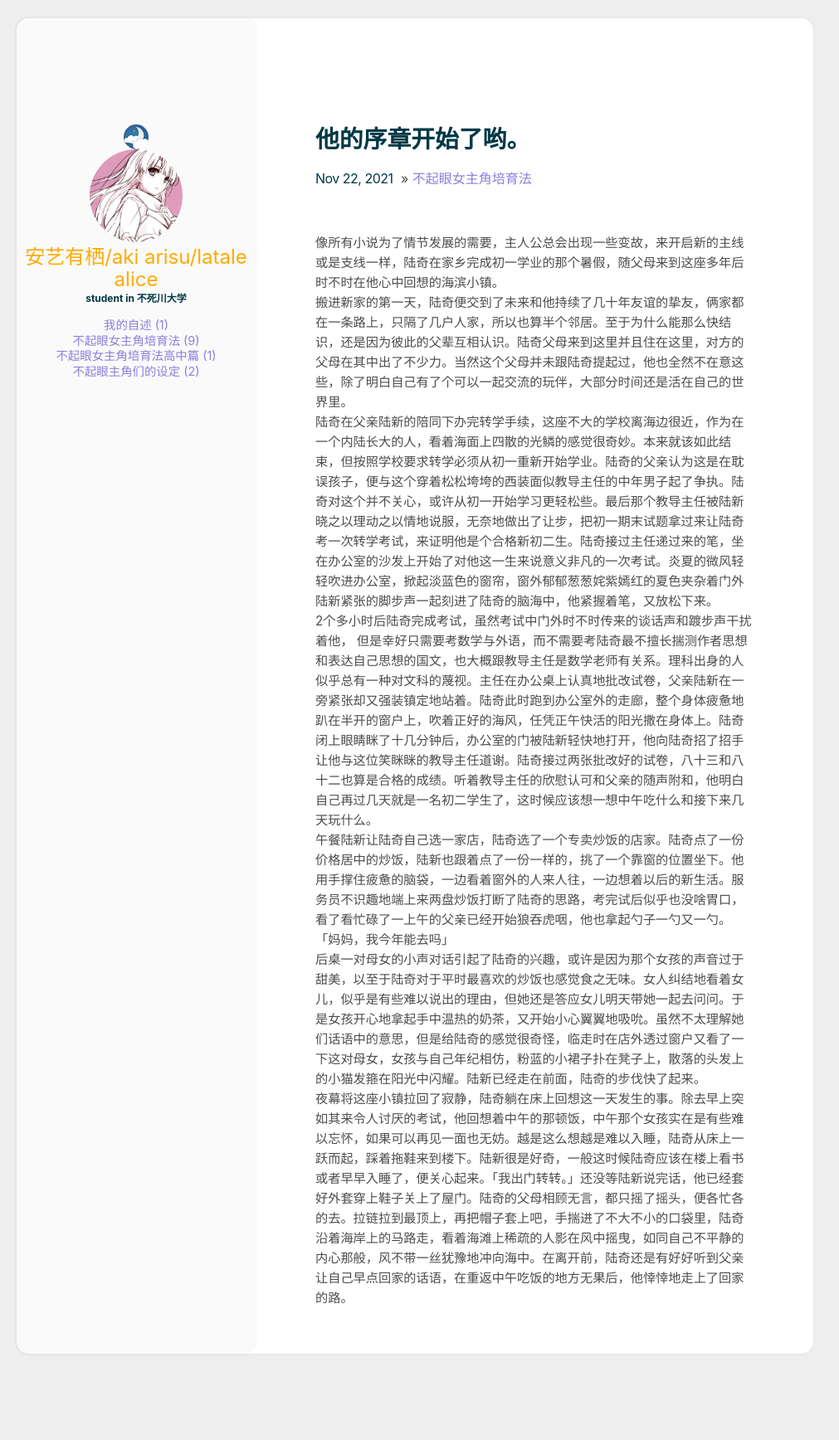
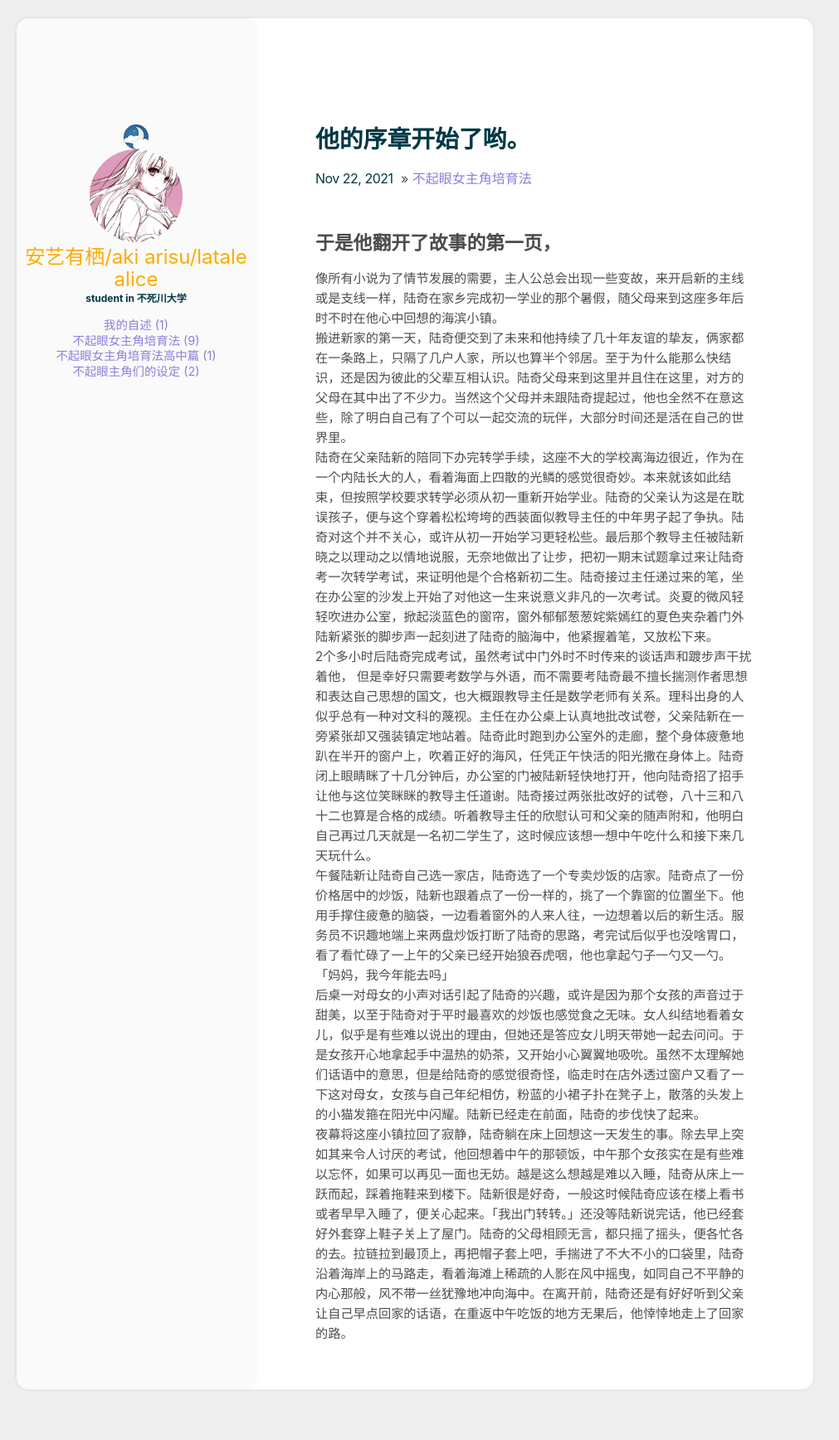
Before and after one commit to latalealice/latalealice.github.io, a Jekyll site: the page built from _posts/2021-11-22-于是他的序章开始.md, in a window 1280 px wide. Shown: the whole page at 83% size, without its empty margins (140-1151 px from the left). Built offline with Jekyll 4.4.1, drawn with Linux system fonts in a browser that asks for light colours; before the commit the page ends 1693 px from its top, so only the background shows below that.

Commit message:
Update 2021-11-22-于是他的序章开始.md

```diff
--- a/_posts/2021-11-22-于是他的序章开始.md
+++ b/_posts/2021-11-22-于是他的序章开始.md
@@ -3,7 +3,7 @@ layout: post
 category: 不起眼女主角培育法
 title: 他的序章开始了哟。
 ---
-
+## 于是他翻开了故事的第一页，
 像所有小说为了情节发展的需要，主人公总会出现一些变故，来开启新的主线或是支线一样，陆奇在家乡完成初一学业的那个暑假，随父母来到这座多年后时不时在他心中回想的海滨小镇。
 搬进新家的第一天，陆奇便交到了未来和他持续了几十年友谊的挚友，俩家都在一条路上，只隔了几户人家，所以也算半个邻居。至于为什么能那么快结识，还是因为彼此的父辈互相认识。陆奇父母来到这里并且住在这里，对方的父母在其中出了不少力。当然这个父母并未跟陆奇提起过，他也全然不在意这些，除了明白自己有了个可以一起交流的玩伴，大部分时间还是活在自己的世界里。
 陆奇在父亲陆新的陪同下办完转学手续，这座不大的学校离海边很近，作为在一个内陆长大的人，看着海面上四散的光鳞的感觉很奇妙。本来就该如此结束，但按照学校要求转学必须从初一重新开始学业。陆奇的父亲认为这是在耽误孩子，便与这个穿着松松垮垮的西装面似教导主任的中年男子起了争执。陆奇对这个并不关心，或许从初一开始学习更轻松些。最后那个教导主任被陆新晓之以理动之以情地说服，无奈地做出了让步，把初一期末试题拿过来让陆奇考一次转学考试，来证明他是个合格新初二生。陆奇接过主任递过来的笔，坐在办公室的沙发上开始了对他这一生来说意义非凡的一次考试。炎夏的微风轻轻吹进办公室，掀起淡蓝色的窗帘，窗外郁郁葱葱姹紫嫣红的夏色夹杂着门外陆新紧张的脚步声一起刻进了陆奇的脑海中，他紧握着笔，又放松下来。
```
